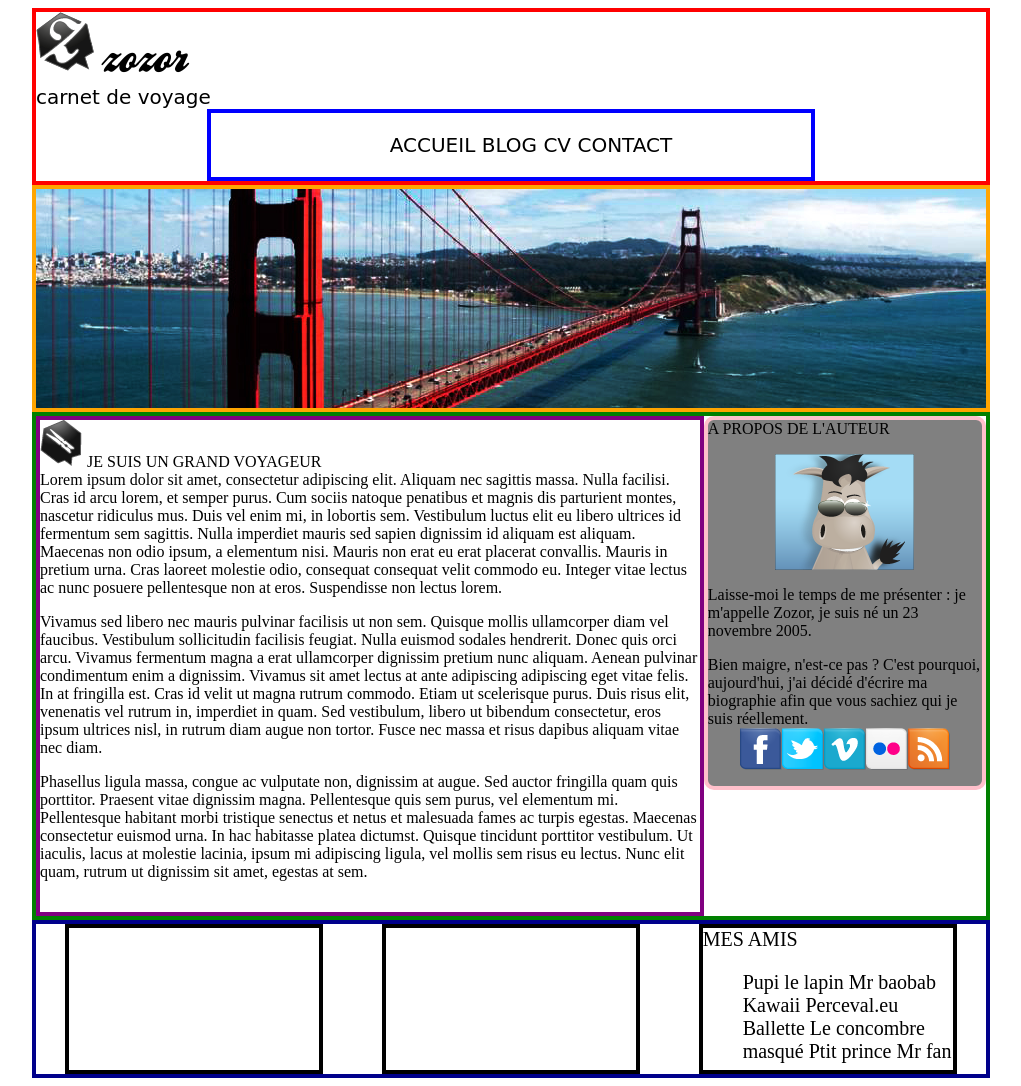
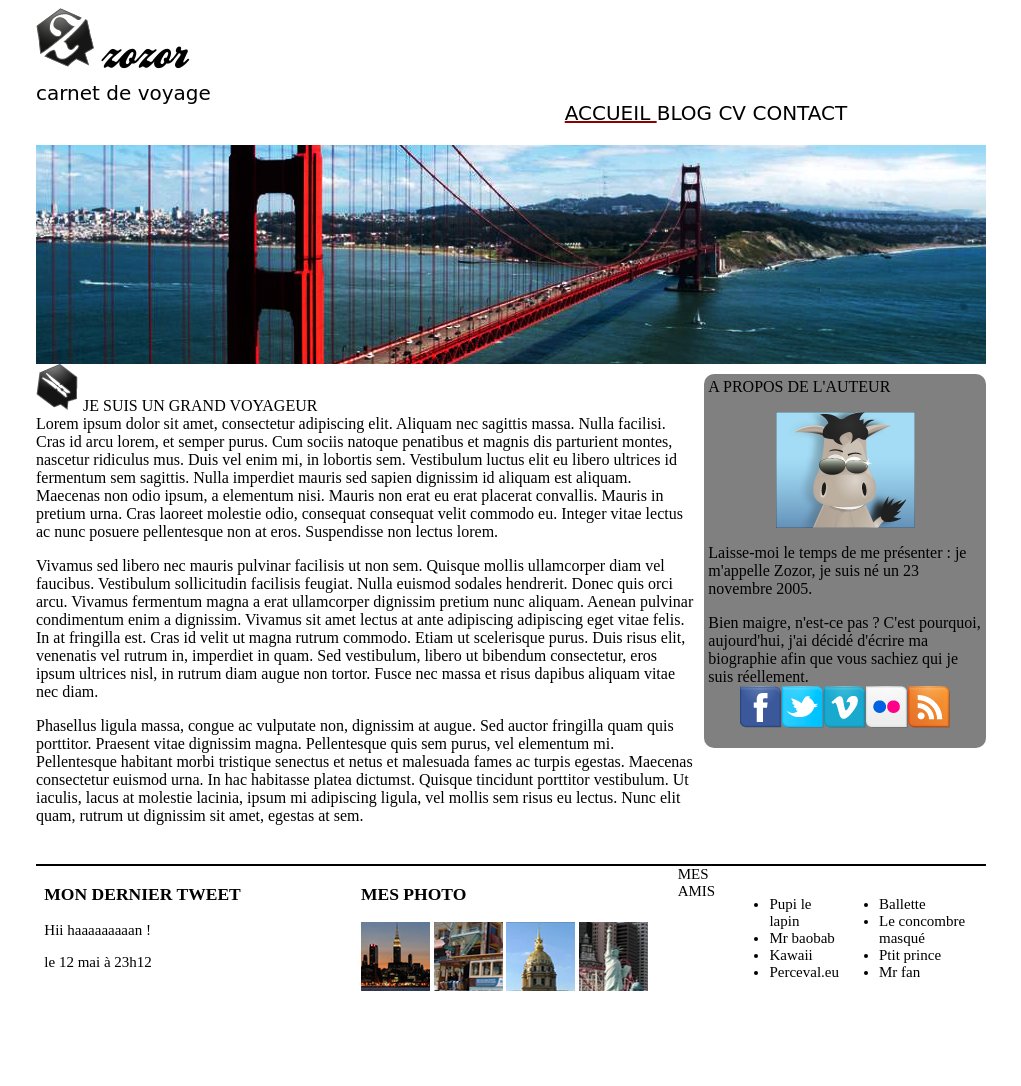
Before and after one commit to arthuslis/tp-classroom, a plain HTML site: page index.html in a window 1280 px wide. Shown: the whole page, without its empty margins (129-1150 px from the left). After the commit the page ends 1024 px from the top, so only its background shows below. Drawn offline with Linux system fonts and the light colour scheme.

```diff
--- a/css/style.css
+++ b/css/style.css
@@ -22,11 +22,11 @@
 }
 header
 {
-	border: 4px red solid;
 	max-width: 950px;
 	margin: 0 auto;
 	font-family: cursive;
 	font-size: 20px;
+	clear: right;
 }
 #zozor
 {
@@ -35,23 +35,18 @@ header
 }
 nav
 {
-	border: 4px blue solid;
 	margin: 0 auto;
     width: 600px;
     display: flex;
     justify-content: center;
+    float: right;
 }
 #ul1
 {
 	display: inline;
 }
-li
-{
-	display: inline;
-}
 #div1
 {
-	border: 4px orange solid;;
 	display: flex;
  	object-fit: fill;
  	justify-content: center;
@@ -59,11 +54,9 @@ li
  	height: fit-content;
  	margin: 0 auto;
  	max-width: 950px;
-
 }
 section
 {
-	border: 4px green solid;
 	height: 500px;
 	object-fit: fill;
 	display: flex;
@@ -72,19 +65,20 @@ section
 }
 article
 {
-	border: 4px purple solid;
 	justify-content: left;
 	max-width: auto;
 	max-height: auto;
+	margin-right: 10px;
 
 }
 aside
 {
-	border: 4px pink solid;
+	border: 4px transparent solid;
 	border-radius: 10px / 10px;
 	height: fit-content;
 	width: 1900px;
 	background-color: gray;
+	margin-top: 10px;
 }
 #logo
 {
@@ -96,32 +90,35 @@ aside
 }
 footer
 {
-	border: 4px darkblue solid;
 	justify-content: space-around;
 	height: 150px;
 	display: flex;
  	object-fit: fill;
- 	font-size: 20px;
- 	max-width: 950px;
+ 	font-size: 15px;
+ 	max-width:950px;
 	margin: 0 auto;
+	border-top: 2px black solid;
 }
 #div2
 {
-	border: 4px black solid;
-	width: 250px;
+	width: 300px;
 	margin: 0 auto;
 }
 
 #div3
 {
-	border: 4px black solid;
-	width: 250px;
+	width: 300px;
 	margin: 0 auto;
 }
 #div4
 {
-	border: 4px black solid;
-	width: 250px;
+	width: 300px;
 	margin: 0 auto;
-	list-style-type: disc;
+	display: flex;
+    justify-content: space-between;
+    margin-top: 0;
 }
+.accueil
+{
+	text-decoration: underline darkred;
+}
--- a/index.html
+++ b/index.html
@@ -11,11 +11,11 @@
     		<span id=zozor>zozor<br></span>
             carnet de voyage
     			<nav>
-                    <ul id="ul1">
-                        <li> ACCUEIL </li>
-                        <li> BLOG </li>
-				        <li> CV </li>
-				        <li> CONTACT </li>
+                    <ul>
+                        <li id="ul1"class="accueil"> ACCUEIL </li>
+                        <li id="ul1"> BLOG </li>
+				        <li id="ul1"> CV </li>
+				        <li id="ul1"> CONTACT </li>
                     </ul>
     			</nav>
     	</header>
@@ -45,19 +45,27 @@
     		</aside>
     	</section>
     	<footer>
-    		<div id="div2" >
-
+    		<div id="div2">
+                <h3>MON DERNIER TWEET</h3>
+                Hii haaaaaaaaan !<p>
+                le 12 mai à 23h12
     		</div>
     		<div id="div3">
-
-    		</div>
+                    <h3>MES PHOTO</h3>
+                    <img src=images/photo1.jpg>
+                    <img src=images/photo2.jpg>
+                    <img src=images/photo3.jpg>
+                    <img src=images/photo4.jpg>
+            </div>
     		<div id="div4">
-				MES AMIS<br>
-				<ul>
+				MES AMIS<p>
+				<ul><p>
 					<li>Pupi le lapin</li>
 					<li>Mr baobab</li>
 					<li>Kawaii</li>
-					<li>Perceval.eu</li>
+					<li>Perceval.eu</li><br>
+                </ul>
+                <ul><p>
 					<li>Ballette</li>
 					<li>Le concombre masqué</li>
 					<li>Ptit prince</li>
```
